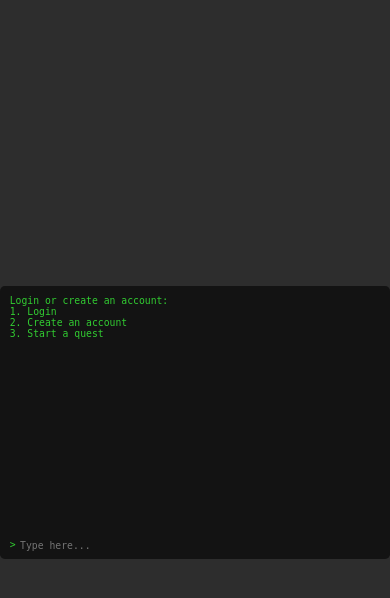
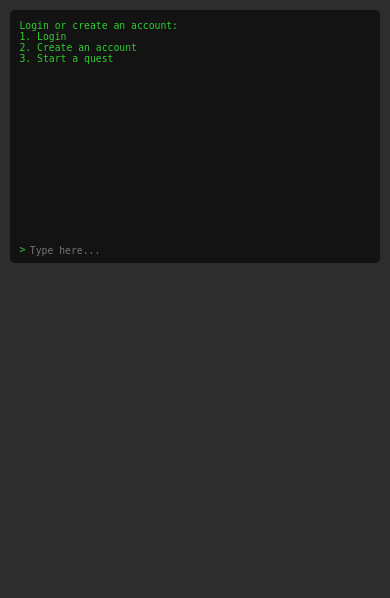
Before and after one commit to sasha-fedorov/emerald-heart, a Flask app: page / in a window 390 px wide. Shown: the top 598 px of the page. Run offline with Flask 3, Linux system fonts and the light colour scheme.

Commit message:
Adjust style for mobile devices

```diff
--- a/static/style.css
+++ b/static/style.css
@@ -1,23 +1,27 @@
 :root {
-  font-size: min(calc(100vw / 40), calc(100vh / 28), 20px);
+  /* main font formula */
+  font-size: min(calc(100vw / 40), calc(100vh / 28));
   --font-color: limegreen;
   --bg-color: #131313;
   --bg-color-secondary: #2d2d2d;
 }
 
+/* set background */
 body {
   background-color: var(--bg-color-secondary);
 }
 
+/* console output */
 #output {
-  height: 24rem;
-  margin: 1rem;
+  height: 22rem;
+  margin: 0 1rem 1rem;
   overflow-y: auto;
   scrollbar-color: var(--font-color) var(--bg-color);
   scrollbar-width: thin;
   white-space: pre-wrap;
 }
 
+/* input form */
 #input {
   width: 100%;
   background: var(--bg-color);
@@ -28,7 +32,8 @@ body {
   font-size: 1rem;
 }
 
-.container {
+/* box around container */
+.box {
   width: 40rem;
   height: 28rem;
 
@@ -37,6 +42,14 @@ body {
   max-width: 100vw;
   max-height: 100dvh;
   margin: auto;
+}
+
+/* container with console and input */
+.container {
+  width: 38rem;
+  height: 24rem;
+  margin: 1rem;
+  padding: 1rem 0;
 
   border-radius: 0.5rem;
   background-color: var(--bg-color);
@@ -44,6 +57,7 @@ body {
   font-family: monospace;
 }
 
+/* input */
 .input-container {
   display: flex;
   flex-direction: row;
@@ -51,6 +65,18 @@ body {
   margin: 0 1rem;
 }
 
+/* errors highlight */
 span {
   color: crimson;
 }
+
+/* adjust height for mobile devices */
+@media (max-width: 768px) and (max-aspect-ratio: 3/4) {
+  :root {
+    font-size: calc(100vw / 40);
+  }
+
+  .box {
+    margin: 0;
+  }
+}
--- a/templates/index.html
+++ b/templates/index.html
@@ -10,11 +10,13 @@
 </head>
 
 <body>
-  <div class="container">
-    <div id="output"></div>
-    <div class="input-container">
-      <div>></div>
-      <input id="input" type="text" autofocus placeholder="Type here...">
+  <div class="box">
+    <div class="container">
+      <div id="output"></div>
+      <div class="input-container">
+        <div>></div>
+        <input id="input" type="text" autofocus placeholder="Type here...">
+      </div>
     </div>
   </div>
 
```
